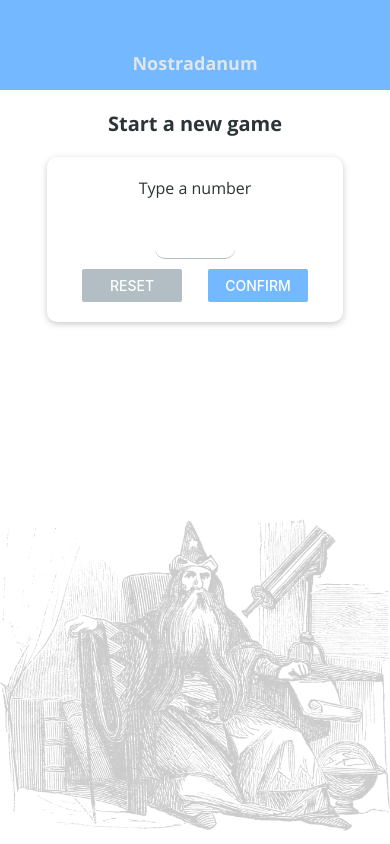
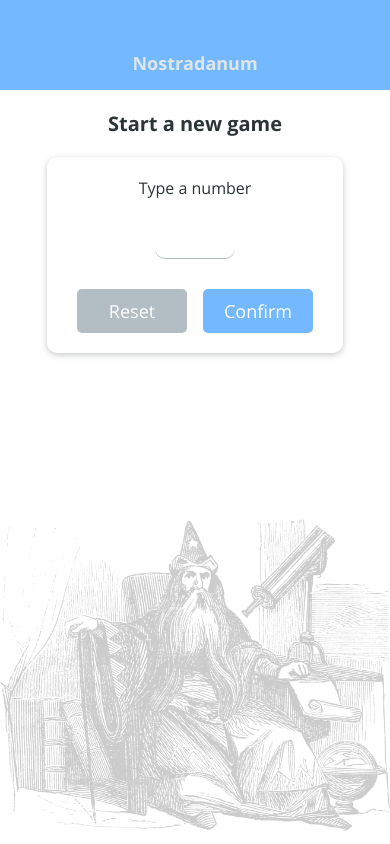
Before and after one commit to max-jellycat/nostradanum, a React Native app: screen / in a window 390 px wide. Built offline with nearby package versions, Linux system fonts and the light colour scheme.

Commit message:
Game over screen styling + custom button component

```diff
--- /dev/null
+++ b/components/Button.js
@@ -0,0 +1,51 @@
+import React from 'react';
+import PropTypes from 'prop-types';
+import { View, TouchableOpacity, StyleSheet } from 'react-native';
+
+import Text from './Text';
+import { Colors, Sizes } from '../constants';
+
+const Button = ({
+  variant, size, onPress, children, style,
+}) => (
+  <TouchableOpacity onPress={onPress}>
+    <View
+      style={{
+        ...styles.button,
+        ...style,
+        backgroundColor: Colors[variant],
+      }}
+    >
+      <Text size={size === 'large' ? 'larger' : 'medium'} color={variant ? 'white' : 'dark'}>{children}</Text>
+    </View>
+  </TouchableOpacity>
+);
+
+const styles = StyleSheet.create({
+  button: {
+    borderRadius: Sizes.small,
+    paddingVertical: Sizes.medium,
+    paddingHorizontal: Sizes.large,
+    alignItems: 'center',
+    justifyContent: 'center',
+  },
+});
+
+Button.propTypes = {
+  variant: PropTypes.string,
+  size: PropTypes.string,
+  onPress: PropTypes.func.isRequired,
+  children: PropTypes.oneOfType([
+    PropTypes.arrayOf(PropTypes.node),
+    PropTypes.node,
+  ]).isRequired,
+  style: PropTypes.oneOfType([PropTypes.object, PropTypes.array]),
+};
+
+Button.defaultProps = {
+  variant: 'light',
+  size: 'default',
+  style: {},
+};
+
+export default Button;
--- a/constants/index.js
+++ b/constants/index.js
@@ -1,8 +1,10 @@
 export const Colors = {
   dark: '#2d3436',
   light: '#dfe6e9',
+  white: '#fff',
   gray: '#b2bec3',
   primary: '#74b9ff',
+  gold: '#fdcb6e',
 };
 
 export const Sizes = {
@@ -10,7 +12,8 @@ export const Sizes = {
   medium: 10,
   mediumLarge: 15,
   large: 20,
-  huge: 30,
+  larger: 30,
+  huge: 60,
 };
 
 export const FontSizes = {
--- a/package.json
+++ b/package.json
@@ -8,6 +8,7 @@
     "eject": "expo eject"
   },
   "dependencies": {
+    "@expo/vector-icons": "^10.2.1",
     "expo": "~39.0.2",
     "expo-font": "^8.3.0",
     "expo-status-bar": "~1.0.2",
--- a/screens/GameOverScreen.js
+++ b/screens/GameOverScreen.js
@@ -1,23 +1,62 @@
 import React from 'react';
 import PropTypes from 'prop-types';
-import { View, StyleSheet, Button } from 'react-native';
+import { View, StyleSheet } from 'react-native';
+import { MaterialCommunityIcons } from '@expo/vector-icons';
 
 import Text from '../components/Text';
-import { Sizes } from '../constants';
+import Card from '../components/Card';
+import Button from '../components/Button';
+import { Colors, Sizes } from '../constants';
+import NumberContainer from '../components/NumberContainer';
 
 const GameOverScreen = ({ numRounds, userNumber, onNewGame }) => (
   <View style={styles.screen}>
-    <Text>Game Over</Text>
-    <Text>{`Number to guess: ${userNumber}`}</Text>
-    <Text>{`Number of rounds: ${numRounds}`}</Text>
-    <Button title="New game" onPress={onNewGame} />
+    <Text isBold size="large">Nostradanum has prevailed!</Text>
+    <View style={styles.icon}>
+      <MaterialCommunityIcons name="crystal-ball" size={Sizes.huge * 2} color="white" />
+    </View>
+    <Card style={styles.infos}>
+      <View style={styles.info}>
+        <Text size="large" isBold>Number</Text>
+        <NumberContainer number={userNumber} />
+      </View>
+      <View style={styles.info}>
+        <Text size="large" isBold>Rounds</Text>
+        <NumberContainer number={numRounds} />
+      </View>
+    </Card>
+    <Button style={styles.restartButton} variant="primary" onPress={onNewGame}>New game</Button>
   </View>
 );
 
 const styles = StyleSheet.create({
   screen: {
     flex: 1,
-    padding: Sizes.medium,
+    padding: Sizes.large,
+    alignItems: 'center',
+  },
+  icon: {
+    width: 150,
+    height: 150,
+    marginVertical: Sizes.large,
+    backgroundColor: Colors.gold,
+    borderRadius: 75,
+    justifyContent: 'center',
+    alignItems: 'center',
+  },
+  infos: {
+    width: '80%',
+    flexDirection: 'row',
+    justifyContent: 'space-around',
+    alignItems: 'center',
+  },
+
+  info: {
+    alignItems: 'center',
+  },
+
+  restartButton: {
+    marginTop: Sizes.huge,
   },
 });
 
--- a/screens/GameScreen.js
+++ b/screens/GameScreen.js
@@ -1,12 +1,13 @@
 import React, { useState, useRef, useEffect } from 'react';
 import PropTypes from 'prop-types';
 import {
-  View, StyleSheet, Button, Alert,
+  View, StyleSheet, Alert,
 } from 'react-native';
 
 import Text from '../components/Text';
 import NumberContainer from '../components/NumberContainer';
 import Card from '../components/Card';
+import Button from '../components/Button';
 import { Sizes } from '../constants';
 
 const generateRandomBetween = (min, max, exclude) => {
@@ -66,12 +67,8 @@ const GameScreen = ({ userChoice, onGameOver }) => {
       <Text>Opponent&apos;s Guess</Text>
       <NumberContainer number={currentGuess} />
       <Card style={styles.buttons}>
-        <View style={styles.button}>
-          <Button title="Lower" onPress={() => nextGuessHandler('lower')} />
-        </View>
-        <View style={styles.button}>
-          <Button title="Greater" onPress={() => nextGuessHandler('greater')} />
-        </View>
+        <Button style={styles.button} variant="primary" onPress={() => nextGuessHandler('lower')}>Lower</Button>
+        <Button style={styles.button} variant="primary" onPress={() => nextGuessHandler('greater')}>Greater</Button>
       </Card>
     </View>
   );
@@ -93,7 +90,7 @@ const styles = StyleSheet.create({
   },
 
   button: {
-    width: 100,
+    width: 110,
   },
 });
 
--- a/screens/StartGameScreen.js
+++ b/screens/StartGameScreen.js
@@ -1,12 +1,13 @@
 import React, { useState } from 'react';
 import PropTypes from 'prop-types';
 import {
-  StyleSheet, View, Button, TouchableWithoutFeedback, Keyboard, Alert,
+  StyleSheet, View, TouchableWithoutFeedback, Keyboard, Alert,
 } from 'react-native';
 
 import Card from '../components/Card';
 import Text from '../components/Text';
 import Input from '../components/Input';
+import Button from '../components/Button';
 import { Colors, Sizes, FontSizes } from '../constants';
 import NumberContainer from '../components/NumberContainer';
 
@@ -62,19 +63,15 @@ const StartGameScreen = ({ onStartGame }) => {
             onChangeText={numberInputHandler}
           />
           <View style={styles.inputButtons}>
-            <View style={styles.button}>
-              <Button title="Reset" color={Colors.gray} onPress={resetInputHandler} />
-            </View>
-            <View style={styles.button}>
-              <Button title="Confirm" color={Colors.primary} onPress={confirmInputHandler} />
-            </View>
+            <Button variant="gray" style={styles.button} onPress={resetInputHandler}>Reset</Button>
+            <Button variant="primary" style={styles.button} onPress={confirmInputHandler}>Confirm</Button>
           </View>
         </Card>
         {confirmed && (
           <Card style={styles.summaryContainer}>
             <Text>You selected</Text>
             <NumberContainer number={selectedNumber} />
-            <Button title="START GAME" onPress={() => onStartGame(selectedNumber)} />
+            <Button style={styles.startButton} variant="gold" onPress={() => onStartGame(selectedNumber)}>Start Game</Button>
           </Card>
         )}
       </View>
@@ -101,7 +98,8 @@ const styles = StyleSheet.create({
     flexDirection: 'row',
     justifyContent: 'space-between',
     width: '100%',
-    paddingHorizontal: Sizes.mediumLarge,
+    paddingHorizontal: Sizes.medium,
+    paddingTop: Sizes.large,
   },
   input: {
     height: 50,
@@ -111,12 +109,16 @@ const styles = StyleSheet.create({
     fontSize: FontSizes.large,
   },
   button: {
-    width: 100,
+    width: 110,
   },
   summaryContainer: {
     marginTop: Sizes.large,
     width: '60%',
     alignItems: 'center',
+  },
+
+  startButton: {
+    marginTop: Sizes.medium,
   },
 });
 
```
Also changed, not shown: 1 other file (tests, documents, lock files or other folders).
